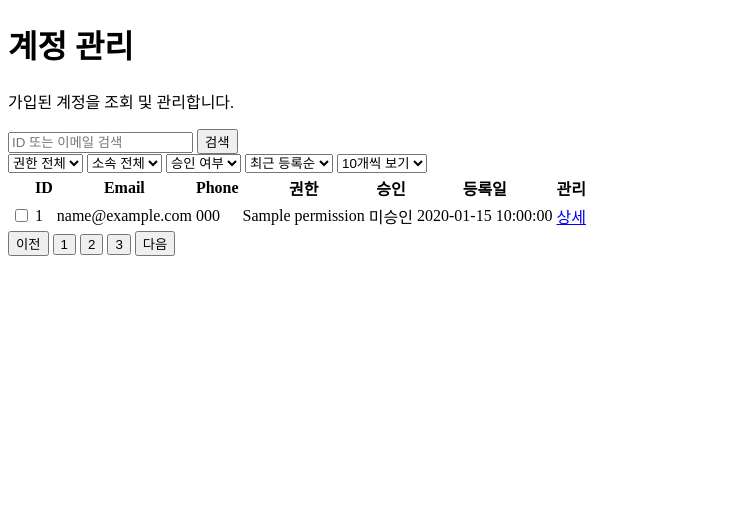
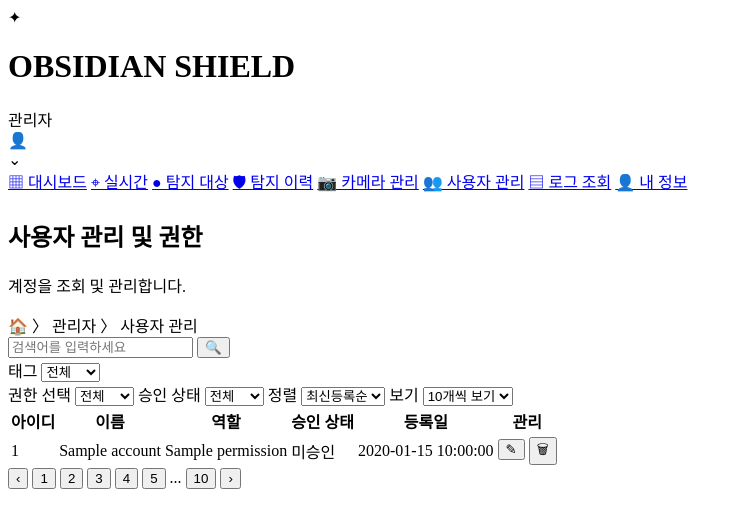
Before and after one commit to Kanabig/obsidian-shield, a Flask app: template app/domains/account/member/templates/member_list.html in a window 1280 px wide. Shown: the top 528 px of the page, without its empty margins (0-743 px from the left). Run offline with Flask 3, Linux system fonts and the light colour scheme; the template is opened without the code that fills it: most values are stand-ins (such as "Sample title", 1, 10 or a date in 2020).

Commit message:
사용자 관리 뷰

```diff
--- a/app/domains/account/member/routes.py
+++ b/app/domains/account/member/routes.py
@@ -3,7 +3,7 @@ from app.utils.json_manager import ACCOUNT_FILE
 from flask import Blueprint, render_template
 
 member_bp = Blueprint(
-    "member", __name__, template_folder="templates", static_folder="static"
+    "member", __name__, template_folder="templates", static_folder="static", static_url_path="/member/static"
 )
 
 
@@ -13,4 +13,4 @@ def member_list():
     with open(ACCOUNT_FILE, "r", encoding="utf-8") as f:
         account_db = json.load(f)
 
-    return render_template("member_list.html", account_db=account_db)
+    return render_template("member_list.html", account_db=list(account_db.values()))
--- a/app/domains/account/member/templates/member_list.html
+++ b/app/domains/account/member/templates/member_list.html
@@ -7,209 +7,161 @@
 
     <title>계정 관리</title>
 
-    <link rel="stylesheet"
-          href="{{ url_for('member.static', filename='css/member_list.css') }}">
+    <link rel="stylesheet" href="{{ url_for('member.static', filename='css/member_list.css') }}">
 
 </head>
 
 <body>
-    <div id="member_wrap">
-        <!-- 제목 -->
-        <div class="page_title">
 
-        <h1>계정 관리</h1>
+<div class="page">
 
-        <p>가입된 계정을 조회 및 관리합니다.</p>
-
+    <header class="top_header">
+        <div class="brand">
+            <div class="logo">✦</div>
+            <h1>OBSIDIAN SHIELD</h1>
         </div>
 
-        <!-- 검색 -->
-        <div class="search_box">
+        <div class="admin_box">
+            <span>관리자</span>
+            <div class="profile">👤</div>
+            <span>⌄</span>
+        </div>
+    </header>
 
-            <input
-                type="text"
-                placeholder="ID 또는 이메일 검색">
+    <div class="layout">
 
-            <button>
+        <aside class="sidebar">
+            <nav>
+                <a href="#">▦ 대시보드</a>
+                <a href="#">⌖ 실시간</a>
+                <a href="#">● 탐지 대상</a>
+                <a href="#">🛡 탐지 이력</a>
+                <a href="#">📷 카메라 관리</a>
+                <a class="active" href="/member/list">👥 사용자 관리</a>
+                <a href="#">▤ 로그 조회</a>
+                <a href="#">👤 내 정보</a>
+            </nav>
+        </aside>
 
-                검색
+        <main class="content">
 
-            </button>
-
+            <div class="title_area">
+                <div>
+                    <h2>사용자 관리 및 권한</h2>
+                    <p>계정을 조회 및 관리합니다.</p>
                 </div>
 
+                <div class="breadcrumb">
+                    🏠 〉 관리자 〉 사용자 관리
+                </div>
+            </div>
 
-        <!-- 필터 -->
-        <div class="filter_box">
+            <section class="filter_box">
 
+                <div class="filter_row">
+                    <div class="search_box">
+                        <input type="text" placeholder="검색어를 입력하세요">
+                        <button>🔍</button>
+                    </div>
+
+                    <label>태그</label>
                     <select>
+                        <option>전체</option>
+                        <option>아이디</option>
+                        <option>이름</option>
+                        <option>역할</option>
+                    </select>
+                </div>
 
-                <option>권한 전체</option>
-
+                <div class="filter_row">
+                    <label>권한 선택</label>
+                    <select>
+                        <option>전체</option>
                         <option>관리자</option>
-
                         <option>관제자</option>
-
                     </select>
 
+                    <label>승인 상태</label>
                     <select>
-
-                <option>소속 전체</option>
-
+                        <option>전체</option>
+                        <option>승인</option>
+                        <option>미승인</option>
                     </select>
 
+                    <label>정렬</label>
                     <select>
-
-                <option>승인 여부</option>
-
-                <option>승인</option>
-
-                <option>미승인</option>
-
+                        <option>최신등록순</option>
+                        <option>오래된순</option>
                     </select>
 
+                    <label>보기</label>
                     <select>
-
-                <option>최근 등록순</option>
-
-                <option>오래된 순</option>
-
+                        <option>10개씩 보기</option>
+                        <option>20개씩 보기</option>
+                        <option>30개씩 보기</option>
                     </select>
-
-            <select>
-
-                <option>10개씩 보기</option>
-
-                <option>20개씩 보기</option>
-
-                <option>50개씩 보기</option>
-
-            </select>
-
                 </div>
 
-        <!-- 목록 -->
+            </section>
 
+            <section class="table_box">
                 <table>
-
                     <thead>
-
                         <tr>
-
-                <th></th>
-
-                <th>ID</th>
-
-                <th>Email</th>
-
-                <th>Phone</th>
-
-                <th>권한</th>
-
-                <th>승인</th>
-
+                            <th>아이디</th>
+                            <th>이름</th>
+                            <th>역할</th>
+                            <th>승인 상태</th>
                             <th>등록일</th>
-
                             <th>관리</th>
-
                         </tr>
-
                     </thead>
 
                     <tbody>
-
-            {% for memberId, member in account_db.items() %}
-
+                    {% for account in account_db %}
                         <tr>
-
+                            <td>{{ account.ID }}</td>
+                            <td>{{ account.NAME if account.NAME else "-" }}</td>
                             <td>
-
-                    <input type="checkbox">
-
+                                {% if account.PERMISSIONS %}
+                                    {{ account.PERMISSIONS | join(', ') }}
+                                {% else %}
+                                    일반 사용자
+                                {% endif %}
                             </td>
-
                             <td>
-
-                    {{ member.ID }}
-
+                                {% if account.IS_APPROVE %}
+                                    <span class="badge approve">승인</span>
+                                {% else %}
+                                    <span class="badge wait">미승인</span>
+                                {% endif %}
                             </td>
-
-                <td>
-
-                    {{ member.EMAIL }}
-
+                            <td>{{ account.REG_DATE }}</td>
+                            <td class="actions">
+                                <button class="edit">✎</button>
+                                <button class="delete">🗑</button>
                             </td>
-
-                <td>
-
-                    {{ member.PHONE }}
-
-                </td>
-
-                <td>
-
-                    {{ member.PERMISSIONS|join(', ') }}
-
-                </td>
-
-                <td>
-
-                    {% if member.IS_APPROVE %}
-
-                    승인
-
-                    {% else %}
-
-                    미승인
-
-                    {% endif %}
-
-                </td>
-
-                <td>
-
-                    {{ member.REG_DATE }}
-
-                </td>
-
-                <td>
-
-                    <a href="/member/detail/{{ member.ID }}">
-
-                        상세
-
-                    </a>
-
-                </td>
-
                         </tr>
-
                     {% endfor %}
-
                     </tbody>
-
                 </table>
 
-        <!-- 페이지 -->
+                <div class="pagination">
+                    <button>‹</button>
+                    <button class="current">1</button>
+                    <button>2</button>
+                    <button>3</button>
+                    <button>4</button>
+                    <button>5</button>
+                    <span>...</span>
+                    <button>10</button>
+                    <button>›</button>
+                </div>
+            </section>
 
-        <div class="pagination">
-
-            <button>이전</button>
-
-            <button>1</button>
-
-            <button>2</button>
-
-            <button>3</button>
-
-            <button>다음</button>
-
+        </main>
+    </div>
 </div>
 
-    </div>
-
-<script src="{{ url_for('member.static',filename='js/member_list.js') }}"></script>
-
 </body>
-
 </html>
```
Also changed, not shown: app/domains/account/member/static/css/member_list.css (+221 -82 lines), app/jsons/accounts.json (+10 -9 lines). Lines whose indentation alone changed are shown as unchanged.
